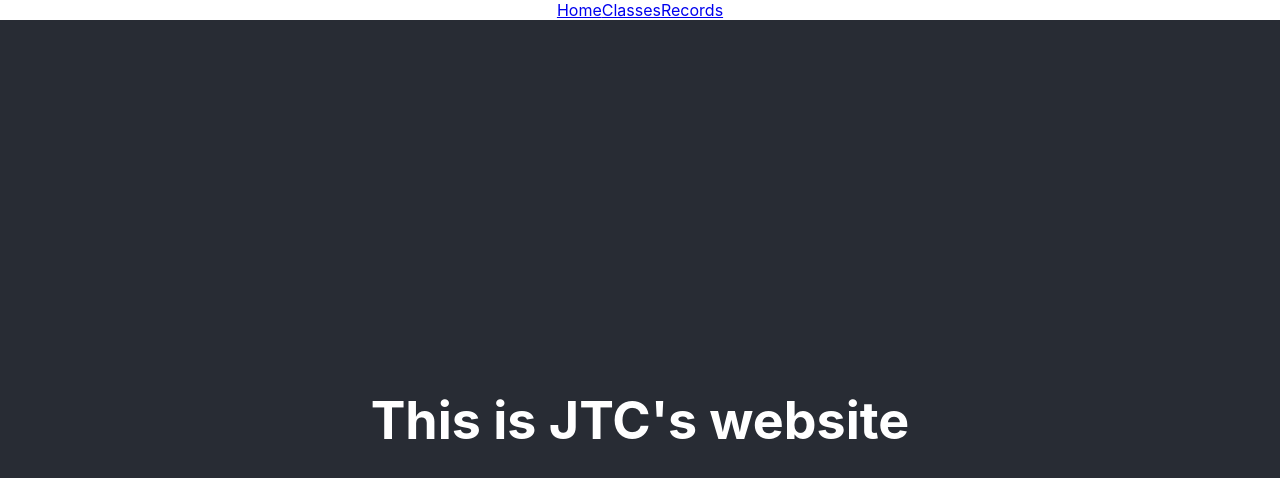
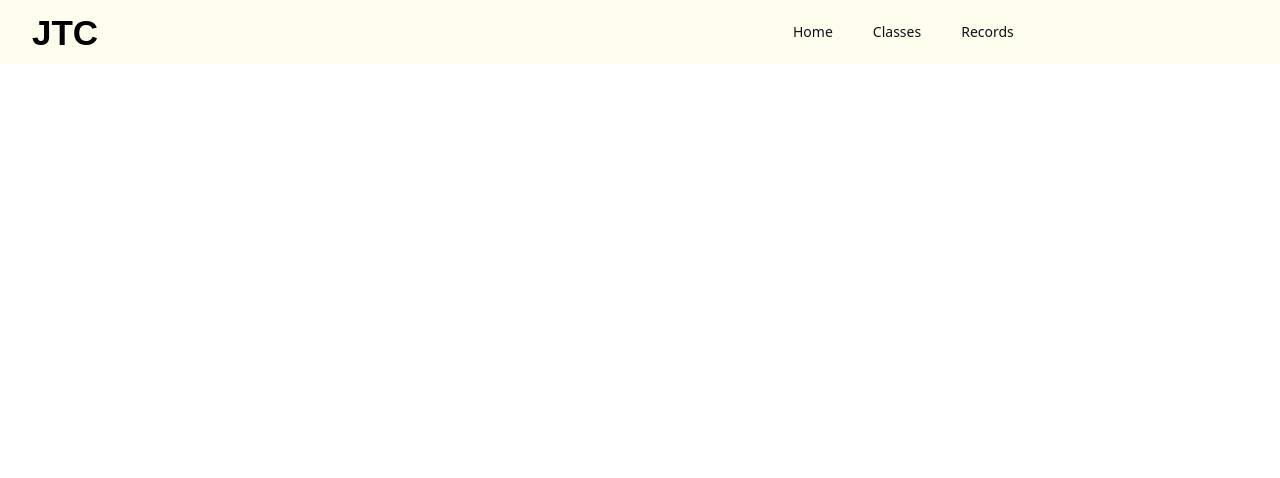
Before and after one commit to Smatech-High-School/JTC-WEBSITE, a React (Create React App) app: page / in a window 1280 px wide. Shown: the top 478 px of the page. Built offline with nearby package versions, Linux system fonts and the light colour scheme.

Commit message:
feat:created navbar

```diff
--- a/package.json
+++ b/package.json
@@ -3,6 +3,7 @@
   "version": "0.1.0",
   "private": true,
   "dependencies": {
+    "@headlessui/react": "^1.7.10",
     "@testing-library/jest-dom": "^5.16.5",
     "@testing-library/react": "^13.4.0",
     "@testing-library/user-event": "^13.5.0",
@@ -18,6 +19,7 @@
     "react-scripts": "5.0.1",
     "sort-by": "^1.2.0",
     "typescript": "^4.9.5",
+    "typewriter-effect": "^2.19.0",
     "web-vitals": "^2.1.4"
   },
   "scripts": {
@@ -43,5 +45,8 @@
       "last 1 firefox version",
       "last 1 safari version"
     ]
+  },
+  "devDependencies": {
+    "tailwindcss": "^3.2.6"
   }
 }
--- a/src/App.tsx
+++ b/src/App.tsx
@@ -1,4 +1,5 @@
 import React from 'react';
+//import Typewriter from 'typewriter-effect';
 import './App.css';
 import NavBar from './components/nav_bar/NavBar';
 
@@ -7,9 +8,7 @@ function App() {
   return (
     <div className="App">
       <NavBar />
-      <header className="App-header">
-        <h1>This is JTC's website</h1>
-      </header>
+
     </div>
   );
 }
--- a/src/components/error/ErrorPage.jsx
+++ b/src/components/error/ErrorPage.tsx
@@ -1,7 +1,7 @@
 import { useRouteError } from "react-router-dom";
 
 export default function ErrorPage() {
-  const error = useRouteError();
+  const error: any  = useRouteError();
   console.error(error);
 
   return (
--- a/src/components/nav_bar/NavBar.jsx
+++ /dev/null
@@ -1,29 +0,0 @@
-import { Link } from "react-router-dom"
-
-
-const NavBar = () => {
-    return (
-        <div>
-            <nav>
-                <div>
-                    <div>
-                        <img />
-                        <Link to="/">
-                            Home
-                        </Link>
-
-                        <Link to="classes">
-                            Classes
-                        </Link>
-
-                        <Link to="records">
-                            Records
-                        </Link>
-                    </div>
-                </div>
-            </nav>
-        </div>
-    )
-}
-
-export default NavBar;
--- /dev/null
+++ b/src/components/nav_bar/NavBar.tsx
@@ -0,0 +1,136 @@
+import { useState } from "react";
+import { Link } from "react-router-dom";
+import { Transition } from "@headlessui/react";
+import jtc from "../../images/jtc.svg";
+
+
+const NavBar = () => {
+    const [isOpen, setIsOpen] = useState(false);
+    return (
+      <div className={`md:bg-pale-yellow ${isOpen ? "bg-moderate-blue" : "bg-pale-yellow"}`}>
+        <nav>
+          <div className="max-w-7xl mb-5 px-4 sm:px-6 lg:px-8">
+            <div className="flex items-center justify-between h-16">
+              <div className="flex items-center">
+                <div className="flex-shrink-0">
+                  <img
+                    src={jtc}
+                    alt="JTC's logo"
+                  />
+                </div>
+                <div className="hidden md:block">
+                  <div  className="ml-[40rem] flex items-baseline space-x-4">
+                    <Link
+                      to="/"
+                      className="text-dark-blue px-3 py-2 rounded-md text-sm font-medium"
+                    >
+                      Home
+                    </Link>
+
+                    <Link
+                      to="classes"
+                      className="text-dark-blue px-3 py-2 rounded-md text-sm font-medium"
+                    >
+                      Classes
+                    </Link>
+                    <Link
+                      to="records"
+                      className="text-dark-blue px-3 py-2 rounded-md text-sm font-medium"
+                    >
+                      Records
+                    </Link>
+                  </div>
+                </div>
+              </div>
+              <div className="-mr-2 flex md:hidden">
+                <button
+                  onClick={() => setIsOpen(!isOpen)}
+                  type="button"
+                  className=" inline-flex items-center justify-center p-2 rounded-md text-desaturated-cyan focus:outline-none focus:ring-2 focus:ring-offset-2 focus:ring-offset-gray-800 focus:ring-white"
+                  aria-controls="mobile-menu"
+                  aria-expanded="false"
+                >
+                  <span className="sr-only">Open main menu</span>
+                  {!isOpen ? (
+                    <svg
+                      className="block h-6 w-6"
+                      xmlns="http://www.w3.org/2000/svg"
+                      fill="none"
+                      viewBox="0 0 24 24"
+                      stroke="currentColor"
+                      aria-hidden="true"
+                    >
+                      <path
+                        strokeLinecap="round"
+                        strokeLinejoin="round"
+                        strokeWidth="2"
+                        d="M4 6h16M4 12h16M4 18h16"
+                      />
+                    </svg>
+                  ) : (
+                    <svg
+                      className="block h-6 w-6"
+                      xmlns="http://www.w3.org/2000/svg"
+                      fill="none"
+                      viewBox="0 0 24 24"
+                      stroke="currentColor"
+                      aria-hidden="true"
+                    >
+                      <path
+                        strokeLinecap="round"
+                        strokeLinejoin="round"
+                        strokeWidth="2"
+                        d="M6 18L18 6M6 6l12 12"
+                      />
+                    </svg>
+                  )}
+                </button>
+              </div>
+            </div>
+          </div>
+
+          <Transition
+            show={isOpen}
+            enter="transition ease-out duration-100 transform"
+            enterFrom="opacity-0 scale-95"
+            enterTo="opacity-100 scale-100"
+            leave="transition ease-in duration-75 transform"
+            leaveFrom="opacity-100 scale-100"
+            leaveTo="opacity-0 scale-95"
+            className="bg-moderate-blue"
+          >
+            {(ref) => (
+              <div className="h-screen md:hidden" id="mobile-menu">
+                <div ref={ref} className="px-2 pt-2 pb-3 space-y-1 sm:px-3">
+                <Link
+                  to="/"
+                  className="text-l-gray-orange block px-3 py-2 rounded-md text-base font-medium"
+                >
+                  Home
+                </Link>
+
+                <Link
+                    to="classes"
+                    className="text-l-gray-orange block px-3 py-2 rounded-md text-base font-medium"
+                >
+                    Classes
+                </Link>
+
+                <Link
+                    to="records"
+                    className="text-l-gray-orange px-3 py-2 rounded-md text-sm font-medium"
+                >
+                    Records
+                </Link>
+
+                </div>
+              </div>
+            )}
+          </Transition>
+        </nav>
+
+      </div>
+    )
+};
+
+export default NavBar;
--- a/src/index.css
+++ b/src/index.css
@@ -1,13 +1,3 @@
-body {
-  margin: 0;
-  font-family: -apple-system, BlinkMacSystemFont, 'Segoe UI', 'Roboto', 'Oxygen',
-    'Ubuntu', 'Cantarell', 'Fira Sans', 'Droid Sans', 'Helvetica Neue',
-    sans-serif;
-  -webkit-font-smoothing: antialiased;
-  -moz-osx-font-smoothing: grayscale;
-}
-
-code {
-  font-family: source-code-pro, Menlo, Monaco, Consolas, 'Courier New',
-    monospace;
-}
+@tailwind base;
+@tailwind components;
+@tailwind utilities;
--- /dev/null
+++ b/tailwind.config.js
@@ -0,0 +1,16 @@
+/** @type {import('tailwindcss').Config} */
+module.exports = {
+  content: [
+    "./src/**/*.{js,jsx,ts,tsx}",
+  ],
+  theme: {
+    colors: {
+      "pale-yellow": "#fffeee",
+      "dark-blue": "#0f0f19",
+      "moderate-blue": "#5e65d5",
+      "l-gray-orange": "#fefdfc",
+    },
+    extend: {},
+  },
+  plugins: [],
+}
```
Also changed, not shown: src/components/classes/Classes.tsx (renamed from src/components/classes/Classes.jsx), src/components/records/Records.tsx (renamed from src/components/records/Records.jsx), src/images/jtc.svg (added), 1 other file (tests, documents, lock files or other folders).
